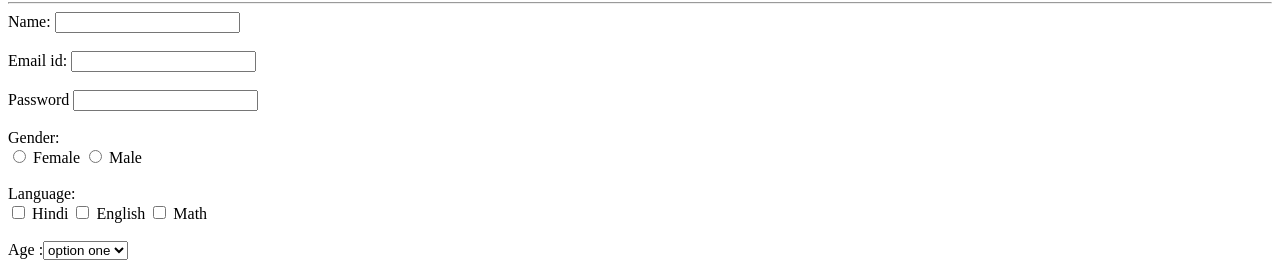
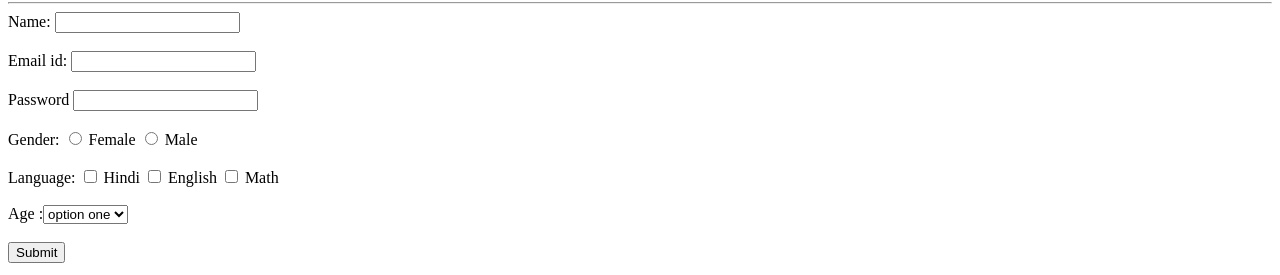
Before and after one commit to firoj905800/HTML2, a plain HTML site: page index.html in a window 1280 px wide. Shown: the part 78-353 px from the top of the page. Drawn offline with Linux system fonts and the light colour scheme.

Commit message:
Update index.html

```diff
--- a/index.html
+++ b/index.html
@@ -16,17 +16,17 @@
    <label for="pass">Password</label>
    <input type="password" id="pass" name="password" autocomplete="true" required>
    <br><br>
-   <label for="gender">Gender:</label><br>
+   <label for="gender">Gender:</label>
    <input type="radio" name="gender" id="gender">
    <label for="gender">Female</label>
    <input type="radio" name="gender" id="gender">
    <label for="gender">Male</label><br><br>
-   <label for="language">Language:</label><br>
+   <label for="language">Language:</label>
    <input type="checkbox" name="cource1" id="hindi" value="hindi">
    <label for="hindi">Hindi</label>
    <input type="checkbox" name="cource2" id="english" value="english">
    <label for="english">English</label>
-   <input type="checkbox" name="cource3" id="math" value="math">
+   <input type="checkbox" name="cource3" id="Gujrati" value="math">
    <label for="math">Math</label><br><br>
    Age :<select>
     <option disabled selected> option one</option>
```
